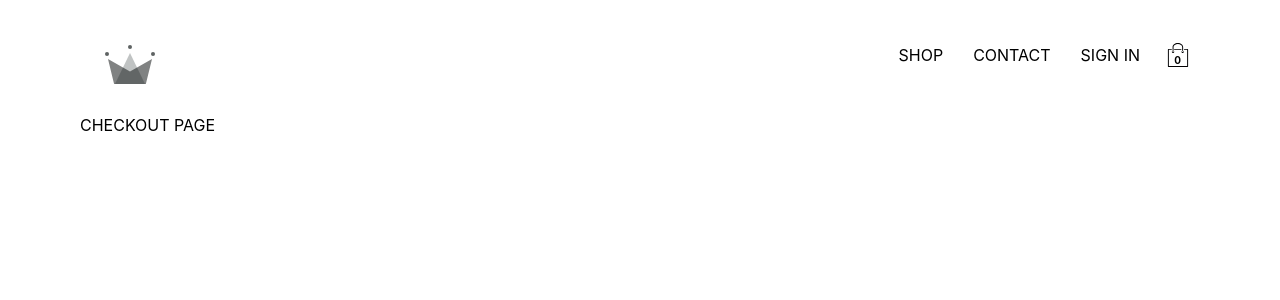
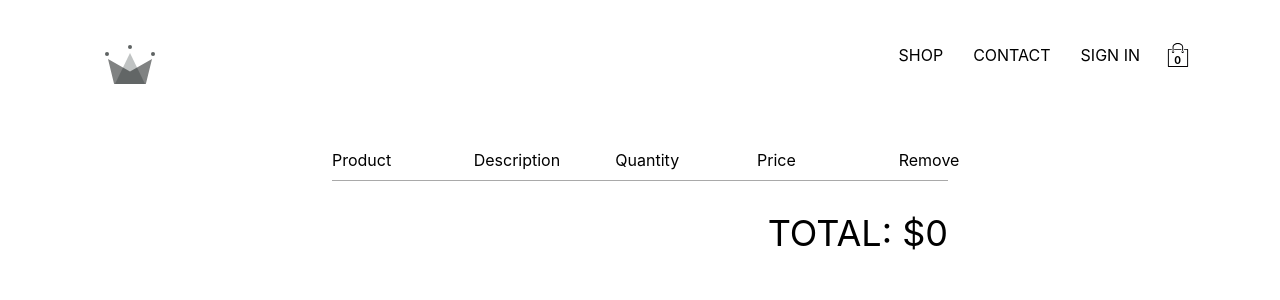
Before and after one commit to OloruntobiAwoderu/E-commerce, a React (Create React App) app in the folder e-commerce/: page /checkout in a window 1280 px wide. Shown: the top 300 px of the page. Built offline with nearby package versions, Linux system fonts and the light colour scheme; no server answers.

Commit message:
Continued scaffholding checkout page

```diff
--- a/e-commerce/src/components/cart-dropdown/cart-dropdown.jsx
+++ b/e-commerce/src/components/cart-dropdown/cart-dropdown.jsx
@@ -7,19 +7,27 @@
 import { createStructuredSelector } from 'reselect'
 import { withRouter } from 'react-router-dom'
 
-const CartDropdown = ({ cartItems, history }) => (
+const CartDropdown = ({ cartItems, history, dispatch }) => (
   <div className='cart-dropdown'>
     <div className='cart-items'>
-      { cartItems.length ?
-      cartItems.map(cartItem => (
-        <CartItem key={cartItem.id} item={cartItem} />
-      )) : (<span className ="empty-message">Your cart is empty</span>)
-      }
+      {cartItems.length ? (
+        cartItems.map(cartItem => (
+          <CartItem key={cartItem.id} item={cartItem} />
+        ))
+      ) : (
+        <span className='empty-message'>Your cart is empty</span>
+      )}
     </div>
-    <CustomButton onClick={() => history.push('/checkout')}>GO TO CHECKOUT</CustomButton>
+    <CustomButton
+      onClick={() => {
+        history.push('/checkout');
+        ;
+      }}
+    >
+      GO TO CHECKOUT
+    </CustomButton>
   </div>
 );
-
 const mapStateToProps = createStructuredSelector({
  cartItems: selectCartItemsCount
 });
--- a/e-commerce/src/pages/checkout/checkout.jsx
+++ b/e-commerce/src/pages/checkout/checkout.jsx
@@ -1,10 +1,42 @@
-import React from 'react';
-import './checkout.scss'
+import React from "react";
+import "./checkout.scss";
+import { connect } from 'react-redux';
+import { createStructuredSelector } from 'reselect';
+import { selectCartItems, selectCartTotal } from '../../redux/cart/cart-selector'
 
-const checkoutPage = () => {
-    return (  <div>
-        CHECKOUT PAGE
-    </div>);
-}
+const checkoutPage = ({ cartItems, total}) => {
+  return (
+    <div className="checkout-page">
+      <div className="checkout-header">
+        <div className="header-block" >
+        <span>Product</span>
+        </div>
+        <div className="header-block" >
+        <span>Description</span>
+        </div>
+        <div className="header-block" >
+        <span>Quantity</span>
+        </div>
+        <div className="header-block" >
+        <span>Price</span>
+        </div>
+        <div className="header-block" >
+        <span>Remove</span>
+        </div>
+      </div>
+      {
+          cartItems.map(cartItem => cartItem.name)
+      }
+      <div className="total">
+    <span>TOTAL: ${total}</span>
+      </div>
+    </div>
+  );
+};
 
-export default checkoutPage;
+const mapStateToProps = createStructuredSelector({
+    cartItems: selectCartItems,
+    total: selectCartTotal
+})
+
+export default connect(mapStateToProps)(checkoutPage);
--- a/e-commerce/src/pages/checkout/checkout.scss
+++ b/e-commerce/src/pages/checkout/checkout.scss
@@ -0,0 +1,31 @@
+.checkout-page {
+    width: 55%;
+    min-height: 90vh;
+    display: flex;
+    flex-direction: column;
+    align-items: center;
+    margin: 50px auto 0;
+
+    .checkout-header {
+      width: 100%;
+      padding: 10px 0;
+      display: flex;
+      justify-content: space-between;
+      border-bottom: 1px solid darkgrey;
+
+      .header-block {
+        text-transform: capitalize;
+        width: 23%;
+
+        &:last-child {
+          width: 8%;
+        }
+      }
+    }
+
+    .total {
+      margin-top: 30px;
+      margin-left: auto;
+      font-size: 36px;
+    }
+  }
--- a/e-commerce/src/redux/cart/cart-selector.js
+++ b/e-commerce/src/redux/cart/cart-selector.js
@@ -16,3 +16,9 @@
         (acummulatedQyantity, cartItem) => acummulatedQyantity + cartItem.quantity, 0
     )
 )
+export const selectCartTotal = createSelector(
+    [selectCartItems],
+    cartItems => cartItems.reduce(
+        (acummulatedQyantity, cartItem) => acummulatedQyantity + cartItem.quantity * cartItem.price, 0
+    )
+)
```
